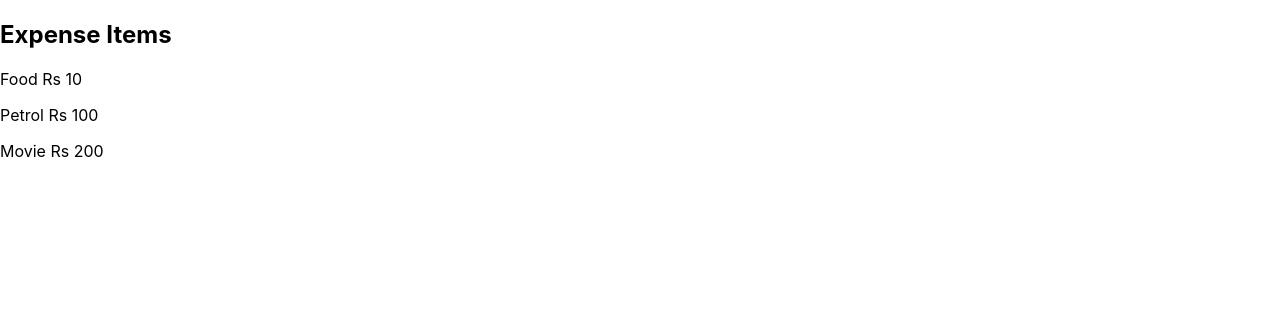
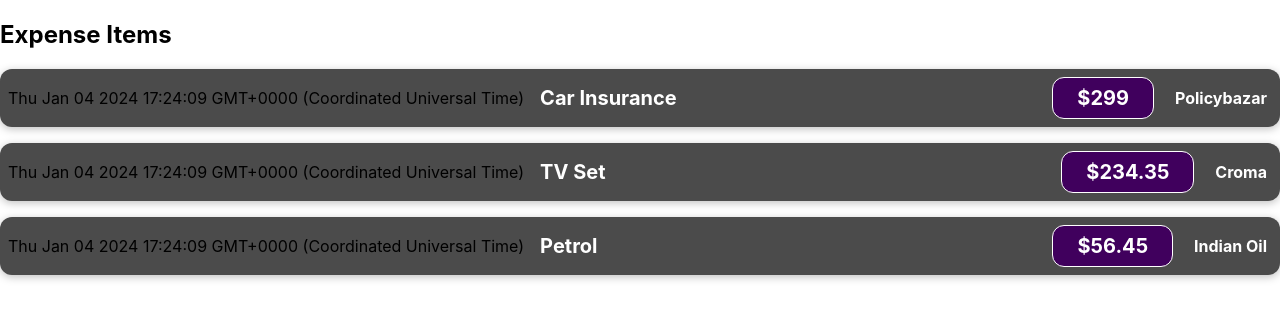
Before and after one commit to saurabhpawar711/Basic-Expense-Tracking-app-with-React, a React (Create React App) app: page / in a window 1280 px wide. Shown: the top 320 px of the page. Built offline with nearby package versions, Linux system fonts and the light colour scheme; the HTML template or start-up script is replaced by a standard one.

Commit message:
added Expense Items

```diff
--- a/src/App.js
+++ b/src/App.js
@@ -2,11 +2,31 @@
 import { ExpenseItem } from "./components/ExpenseItem";
 
 function App() {
+  const expenses = [
+    {
+      title: 'Car Insurance',
+      amount: 299,
+      location: 'Policybazar'
+    },
+    {
+      title: 'TV Set',
+      amount: 234.35,
+      location: 'Croma'
+    },
+    {
+      title: 'Petrol',
+      amount: 56.45,
+      location: 'Indian Oil'
+    },
+  ]
   return (
-    <>
+    <div>
       <h2>Expense Items</h2>
-      <ExpenseItem></ExpenseItem>
-    </>
+      {expenses.map(expense => (
+        <ExpenseItem title={expense.title} amount={expense.amount} location={expense.location} />
+      ))
+      }
+    </div>
   );
 }
 
--- /dev/null
+++ b/src/components/ExpenseItem.css
@@ -0,0 +1,62 @@
+.expense-item {
+    display: flex;
+    justify-content: space-between;
+    align-items: center;
+    box-shadow: 0 2px 8px rgba(0, 0, 0, 0.25);
+    padding: 0.5rem;
+    margin: 1rem 0;
+    border-radius: 12px;
+    background-color: #4b4b4b;
+}
+
+.expense-item__location {
+    font-weight: bold;
+    color: #fff;
+    margin: 0 5px;
+}
+
+.expense-item__description {
+    display: flex;
+    flex-direction: column;
+    gap: 1rem;
+    align-items: flex-end;
+    flex-flow: column-reverse;
+    justify-content: flex-start;
+    flex: 1;
+}
+
+.expense-item h2 {
+    color: #3a3a3a;
+    font-size: 1rem;
+    flex: 1;
+    margin: 0 1rem;
+    color: white;
+}
+
+.expense-item__price {
+    font-size: 1rem;
+    font-weight: bold;
+    color: white;
+    background-color: #40005d;
+    border: 1px solid white;
+    padding: 0.5rem;
+    border-radius: 12px;
+}
+
+@media (min-width: 580px) {
+    .expense-item__description {
+        flex-direction: row;
+        align-items: center;
+        justify-content: flex-start;
+        flex: 1;
+    }
+
+    .expense-item__description h2 {
+        font-size: 1.25rem;
+    }
+
+    .expense-item__price {
+        font-size: 1.25rem;
+        padding: 0.5rem 1.5rem;
+    }
+}
--- a/src/components/ExpenseItem.js
+++ b/src/components/ExpenseItem.js
@@ -1,11 +1,17 @@
 import React from 'react'
+import './ExpenseItem.css'
 
-export function ExpenseItem() {
-  return (
-    <div>
-        <p>Food Rs 10</p>
-        <p>Petrol Rs 100</p>
-        <p>Movie Rs 200</p>
-    </div>
-  )
+export function ExpenseItem(props) {
+    const expenseDate = new Date();
+    return (
+        <div className='expense-item'>
+            <div>{expenseDate.toString()}</div>
+            <div></div>
+            <div className='expense-item__description'>
+                <h2>{props.title}</h2>
+                <div className='expense-item__price'>${props.amount}</div>
+                <div className='expense-item__location'>{props.location}</div>
+            </div>
+        </div>
+    )
 }
```
